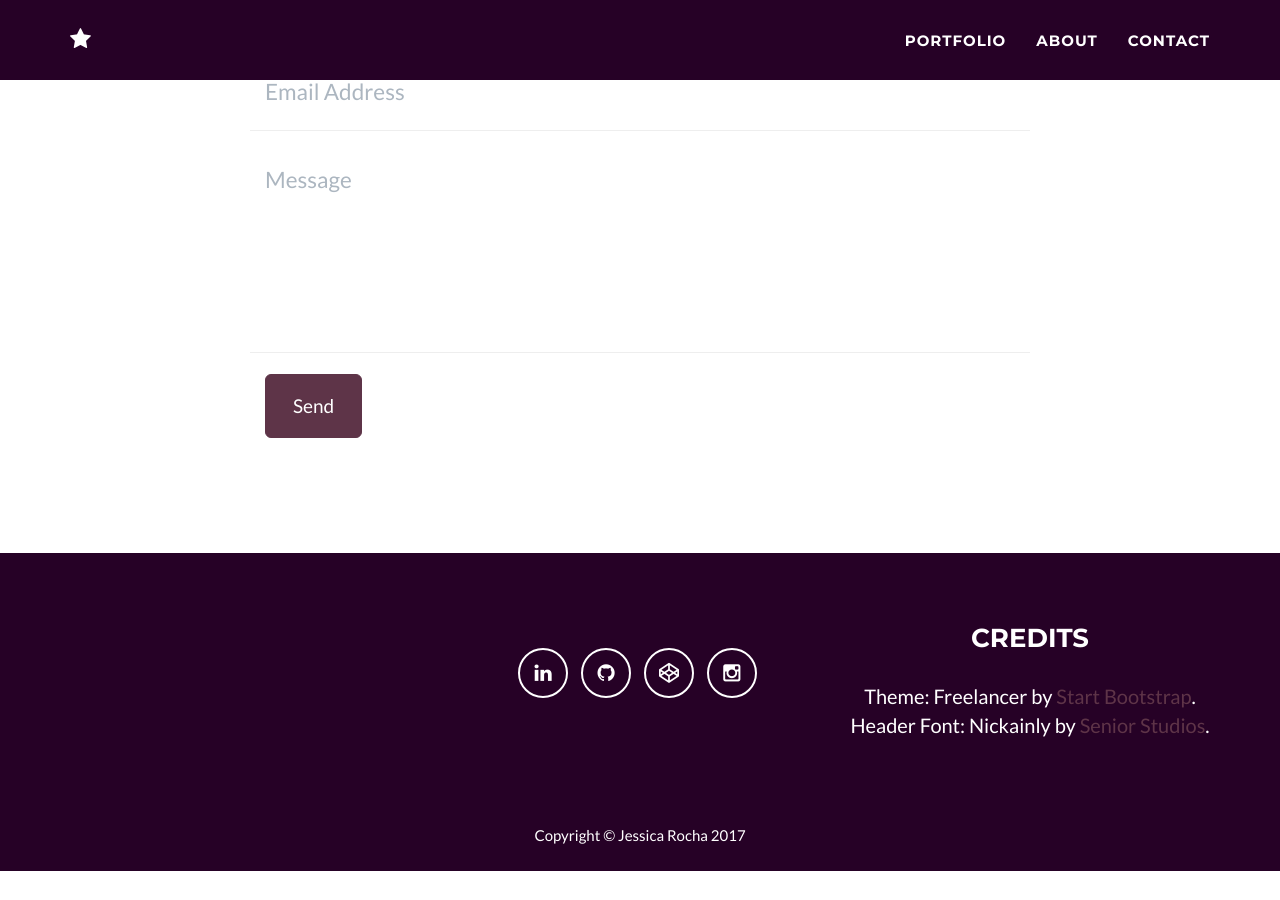
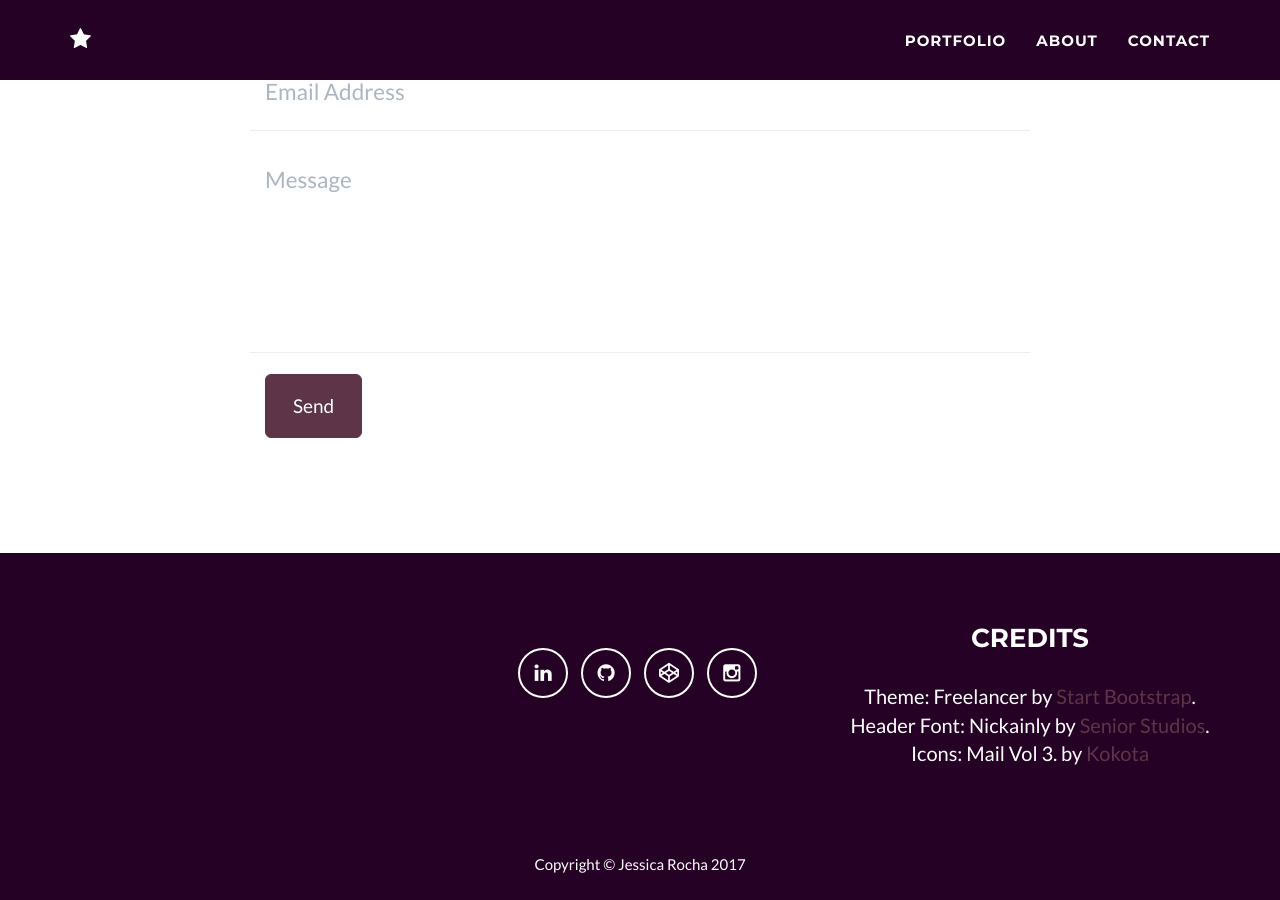
Before and after one commit to JessRocha/jessrocha.github.io, a Jekyll site: the page built from index.html, in a window 1280 px wide and 900 px high, scrolled down 2450 px. Built offline with Jekyll 4.4.1, drawn with Linux system fonts in a browser that asks for light colours; before the commit the page ends 3321 px from its top, so only the background shows below that.

Commit message:
Update _config.yml

```diff
--- a/_config.yml
+++ b/_config.yml
@@ -54,8 +54,7 @@
   - line:
 
 # Credits content
-credits: 'Theme: Freelancer by <a href="http://startbootstrap.com">Start Bootstrap</a>.
-<br/>Header Font: Nickainly by <a href="https://www.behance.net/seniorsstudio">Senior Studios</a>.'
+credits: 'Theme: Freelancer by <a href="http://startbootstrap.com">Start Bootstrap</a>.<br/>Header Font: Nickainly by <a href="https://www.behance.net/seniorsstudio">Senior Studios</a>.<br/>Icons: Mail Vol 3. by <a href="https://www.iconfinder.com/iconsets/mail-vol-3">Kokota</a>'
 
 # Build settings
 markdown: kramdown
```
